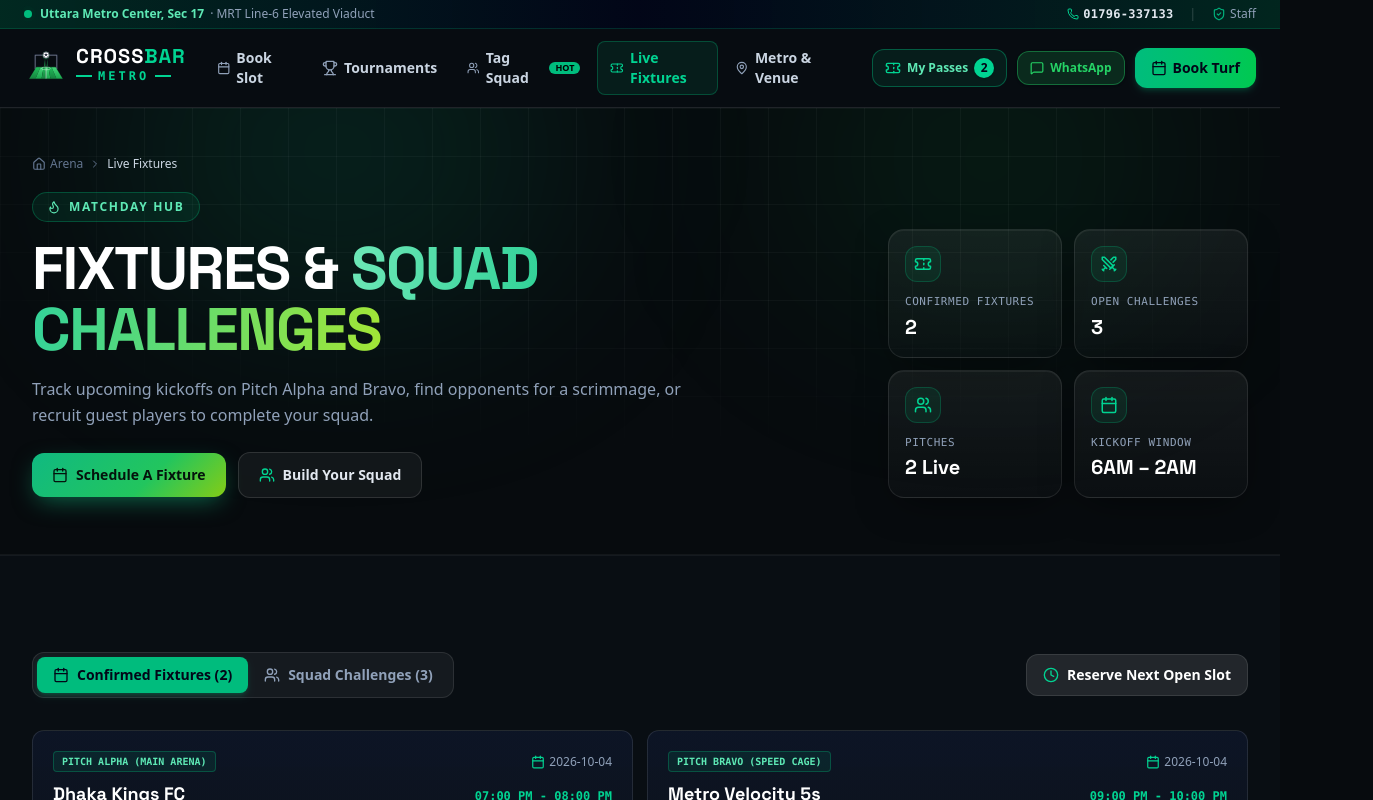
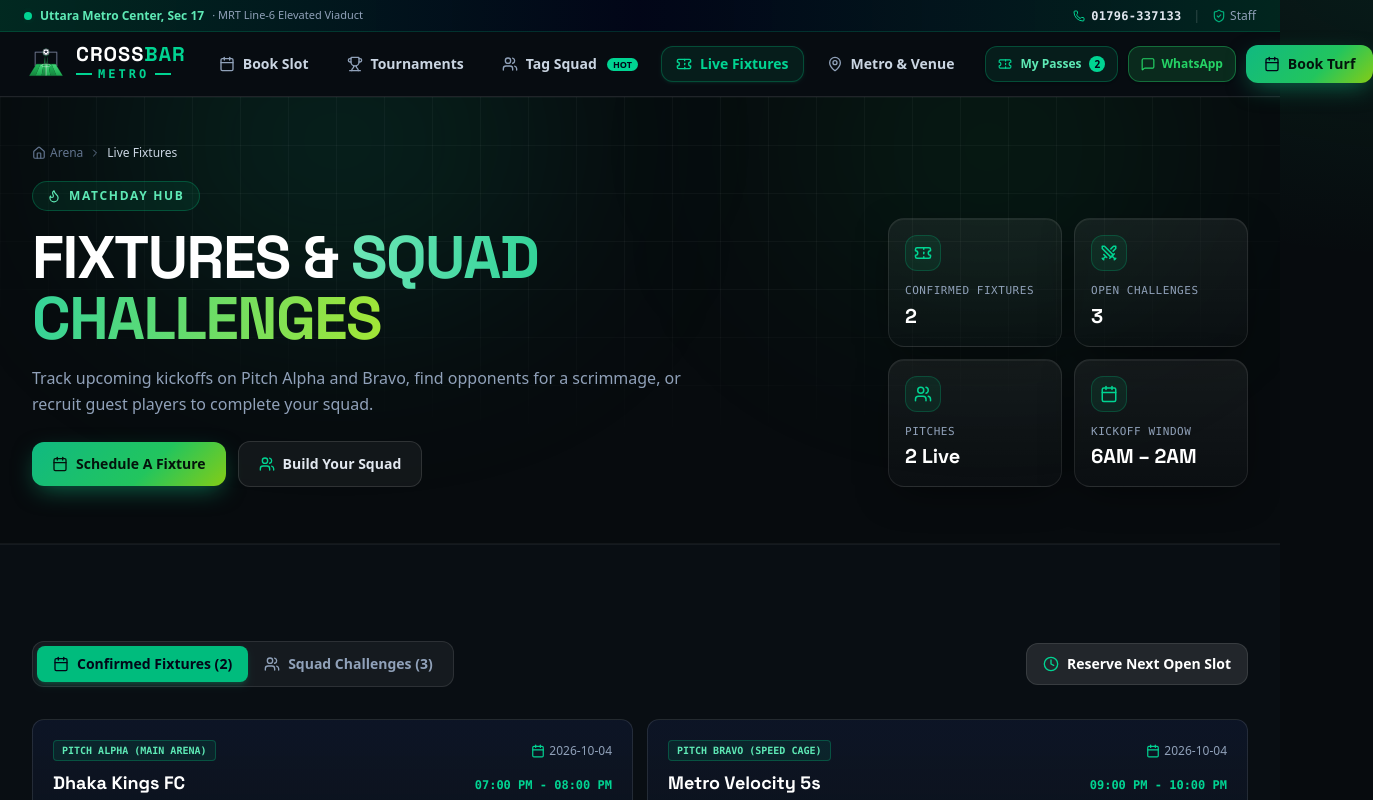
Before and after one commit to rabbiTheWebDeveloper/crossbar-metro-arena---turf-booking---tournaments, a Next.js app: page /matches in a window 1280 px wide. Shown: the top 800 px of the page, 1373 px wide, since content can reach past the window. Built offline with nearby package versions, Linux system fonts and the light colour scheme.

Commit message:
feat: add tournament, venue location, booking, match tracker, and navbar components

```diff
--- a/src/components/BookingSection.tsx
+++ b/src/components/BookingSection.tsx
@@ -135,7 +135,8 @@ export const BookingSection: React.FC<BookingSectionProps> = ({
     <section id="booking" className="py-12 md:py-20 bg-[#090e13] border-t border-white/5 relative">
       <div className="max-w-7xl mx-auto px-4 sm:px-6 lg:px-8">
         {/* Section Heading */}
-        <div className={`text-center max-w-3xl mx-auto mb-10 ${hideHeading ? 'hidden' : ''}`}>
+        {!hideHeading && (
+          <div className="text-center max-w-3xl mx-auto mb-10">
             <div className="inline-flex items-center gap-2 px-3 py-1 rounded-full bg-emerald-500/10 border border-emerald-500/30 text-emerald-400 text-xs font-semibold uppercase tracking-wider mb-3">
               <Clock className="w-3.5 h-3.5" />
               <span>Real-Time Slot Engine</span>
@@ -147,6 +148,7 @@ export const BookingSection: React.FC<BookingSectionProps> = ({
               Select your preferred pitch, date, and hourly slot. Instant confirmation pass generated on booking.
             </p>
           </div>
+        )}
 
         {/* Step 1: Court Selector */}
         <div className="mb-8">
--- a/src/components/MatchTrackerSection.tsx
+++ b/src/components/MatchTrackerSection.tsx
@@ -63,18 +63,20 @@ export const MatchTrackerSection: React.FC<MatchTrackerSectionProps> = ({
     <section id="schedule" className="py-14 md:py-24 bg-[#090e13] border-t border-white/5 relative">
       <div className="max-w-7xl mx-auto px-4 sm:px-6 lg:px-8">
         {/* Section Heading */}
-        <div className={`text-center max-w-3xl mx-auto mb-10 ${hideHeading ? 'hidden' : ''}`}>
+        {!hideHeading && (
+          <div className="text-center max-w-3xl mx-auto mb-10">
             <div className="inline-flex items-center gap-2 px-3 py-1 rounded-full bg-emerald-500/10 border border-emerald-500/30 text-emerald-400 text-xs font-semibold uppercase tracking-wider mb-3">
               <Flame className="w-3.5 h-3.5 text-emerald-400" />
               <span>Matchday Center</span>
             </div>
             <h2 className="text-3xl sm:text-4xl font-extrabold text-white font-display uppercase tracking-tight">
-            Upcoming Matches & Squad Challenges
+              Upcoming Matches &amp; Squad Challenges
             </h2>
             <p className="text-slate-400 text-sm sm:text-base mt-2">
               Track live arena schedule, discover booked kickoffs, or challenge local Dhaka squads for an intense friendly.
             </p>
           </div>
+        )}
 
         {/* Tab Switcher */}
         <div className="flex flex-col sm:flex-row items-center justify-between gap-4 mb-8">
--- a/src/components/Navbar.tsx
+++ b/src/components/Navbar.tsx
@@ -5,7 +5,7 @@ import Link from 'next/link';
 import { usePathname, useRouter } from 'next/navigation';
 import { CrossbarLogo } from './CrossbarLogo';
 import { VENUE_INFO } from '../data/initialData';
-import { Phone, Calendar, Trophy, Users, MapPin, Ticket, ShieldCheck, Menu, X, MessageSquare, ChevronRight, Train, Sparkles } from 'lucide-react';
+import { Phone, Calendar, Trophy, Users, MapPin, Ticket, ShieldCheck, Menu, X, MessageSquare, ChevronRight, Train } from 'lucide-react';
 import { Booking } from '../types';
 import { useArena } from '../context/ArenaContext';
 
@@ -41,7 +41,7 @@ export const Navbar: React.FC<NavbarProps> = ({
   // Monitor scroll for enhanced backdrop blur and border
   useEffect(() => {
     const handleScroll = () => {
-      setScrolled(window.scrollY > 20);
+      setScrolled(window.scrollY > 15);
     };
     window.addEventListener('scroll', handleScroll, { passive: true });
     return () => window.removeEventListener('scroll', handleScroll);
@@ -62,78 +62,74 @@ export const Navbar: React.FC<NavbarProps> = ({
   const navItems = [
     { id: 'booking', href: '/booking', label: 'Book Slot', icon: Calendar, description: 'Hourly pitch availability' },
     { id: 'tournaments', href: '/tournaments', label: 'Tournaments', icon: Trophy, description: '৳60K+ Prize Cups & Leagues' },
-    { id: 'squad-builder', href: '/squad-builder', label: 'Tag Squad', icon: Users, isAction: true, badge: '🔥 Hot', description: 'Create lineup card & formations' },
+    { id: 'squad-builder', href: '/squad-builder', label: 'Tag Squad', icon: Users, badge: 'HOT', description: 'Create lineup card & formations' },
     { id: 'matches', href: '/matches', label: 'Live Fixtures', icon: Ticket, description: 'Confirmed matches & challenges' },
     { id: 'venue', href: '/venue', label: 'Metro & Venue', icon: MapPin, description: 'Uttara Metro Center, Sec 17' },
   ];
 
-  const handleNavClick = (item: typeof navItems[0]) => {
-    setMobileMenuOpen(false);
-    if (onNavigate && pathname === '/') {
-      onNavigate(item.id);
-    } else {
-      router.push(item.href);
-    }
-  };
-
   return (
     <header className={`sticky top-0 z-40 w-full transition-all duration-300 ${
       scrolled
-        ? 'bg-[#070b0f]/95 backdrop-blur-md shadow-xl shadow-black/40 border-b border-emerald-500/20'
+        ? 'bg-[#070b0f]/95 backdrop-blur-md shadow-xl shadow-black/50 border-b border-emerald-500/20'
         : 'bg-[#080d12]/95 backdrop-blur-sm border-b border-white/10'
     }`}>
-      {/* Top Announcement & Quick Contact Micro-Bar */}
-      <div className="bg-gradient-to-r from-emerald-950/90 via-slate-950 to-emerald-950/80 border-b border-emerald-500/20 px-3 sm:px-6 py-1.5 text-xs text-slate-300">
-        <div className="max-w-7xl mx-auto flex items-center justify-between gap-2">
-          {/* Location / Metro Link */}
-          <Link href="/venue" className="flex items-center gap-1.5 sm:gap-2 truncate hover:opacity-90 transition-opacity">
+      {/* 1. TOP ANNOUNCEMENT & CONTACT MICRO-BAR */}
+      <div className="bg-gradient-to-r from-emerald-950/90 via-slate-950 to-emerald-950/80 border-b border-emerald-500/20 px-4 sm:px-6 h-8 flex items-center text-xs text-slate-300">
+        <div className="max-w-7xl w-full mx-auto flex items-center justify-between gap-3">
+          {/* Location & Metro Link */}
+          <Link
+            href="/venue"
+            className="inline-flex items-center gap-2 truncate hover:opacity-90 transition-opacity"
+          >
             <span className="relative flex h-2 w-2 shrink-0">
               <span className="animate-ping absolute inline-flex h-full w-full rounded-full bg-emerald-400 opacity-75"></span>
-              <span className="relative inline-flex rounded-full h-2 w-2 bg-emerald-500"></span>
+              <span className="relative inline-flex rounded-full h-2 w-2 bg-emerald-400"></span>
             </span>
-            <div className="flex items-center gap-1.5 truncate text-[11px] sm:text-xs">
-              <span className="text-emerald-300 font-semibold truncate">Uttara Metro Center, Sec 17</span>
-              <span className="hidden md:inline text-slate-400 font-normal">· MRT Line-6 Elevated Viaduct</span>
-            </div>
+            <span className="text-emerald-300 font-bold text-[11px] sm:text-xs truncate">
+              Uttara Metro Center, Sec 17
+            </span>
+            <span className="hidden md:inline text-slate-400 text-[11px] font-normal">
+              · MRT Line-6 Elevated Viaduct
+            </span>
           </Link>
 
           {/* Quick Hotline & Staff Access */}
-          <div className="flex items-center gap-3 sm:gap-4 shrink-0 text-[11px] sm:text-xs">
+          <div className="flex items-center gap-3 shrink-0 text-[11px] sm:text-xs">
             <a
               href={`tel:${VENUE_INFO.phone}`}
-              className="flex items-center gap-1 text-slate-200 hover:text-emerald-400 font-bold transition-colors"
+              className="inline-flex items-center gap-1.5 text-slate-200 hover:text-emerald-400 font-bold transition-colors"
             >
               <Phone className="w-3 h-3 text-emerald-400 shrink-0" />
-              <span className="tracking-wide font-mono">{VENUE_INFO.phone}</span>
+              <span className="font-mono tracking-wide">{VENUE_INFO.phone}</span>
             </a>
 
-            <span className="text-white/20 hidden sm:inline">|</span>
+            <span className="text-white/20 hidden sm:inline leading-none">|</span>
 
             <Link
               href="/admin"
-              className="text-slate-400 hover:text-emerald-300 transition-colors flex items-center gap-1 cursor-pointer"
+              className="inline-flex items-center gap-1 text-slate-400 hover:text-emerald-300 transition-colors"
               title="Arena Staff Access"
             >
-              <ShieldCheck className="w-3.5 h-3.5 text-emerald-400/80" />
+              <ShieldCheck className="w-3.5 h-3.5 text-emerald-400/80 shrink-0" />
               <span className="hidden sm:inline">Staff</span>
             </Link>
           </div>
         </div>
       </div>
 
-      {/* Main Navigation Bar */}
-      <div className="max-w-7xl mx-auto px-3 sm:px-6 py-2.5 sm:py-3 flex items-center justify-between gap-2 sm:gap-4">
-        {/* Brand Logo */}
+      {/* 2. MAIN NAVIGATION BAR */}
+      <div className="max-w-7xl mx-auto px-4 sm:px-6 h-16 flex items-center justify-between gap-4">
+        {/* Brand Logo (Left) */}
         <Link
           href="/"
-          className="text-left focus:outline-none focus-visible:ring-2 focus-visible:ring-emerald-400 rounded-lg p-0.5 group shrink-0"
+          className="inline-flex items-center text-left focus:outline-none focus-visible:ring-2 focus-visible:ring-emerald-400 rounded-lg p-0.5 group shrink-0"
           aria-label="Crossbar Metro Arena Home"
         >
           <CrossbarLogo size="responsive" />
         </Link>
 
-        {/* Desktop Navigation Links */}
-        <nav className="hidden lg:flex items-center gap-0.5 xl:gap-1">
+        {/* Desktop Navigation Links (Center - Unified Alignment & No Text Wrapping) */}
+        <nav className="hidden lg:flex items-center gap-1 xl:gap-2">
           {navItems.map((item) => {
             const Icon = item.icon;
             const isActive = pathname === item.href || (pathname === '/' && activeSection === item.id);
@@ -141,17 +137,17 @@ export const Navbar: React.FC<NavbarProps> = ({
               <Link
                 key={item.id}
                 href={item.href}
-                className={`flex items-center gap-1.5 px-2.5 xl:px-3 py-1.5 rounded-lg text-xs xl:text-sm font-semibold transition-all cursor-pointer ${
+                className={`h-9 px-3 xl:px-3.5 rounded-xl text-xs xl:text-sm font-semibold transition-all cursor-pointer whitespace-nowrap inline-flex items-center gap-2 border ${
                   isActive
-                    ? 'text-emerald-400 bg-emerald-500/10 border border-emerald-500/30'
-                    : 'text-slate-300 hover:text-white hover:bg-white/5 border border-transparent'
+                    ? 'text-emerald-400 bg-emerald-500/10 border-emerald-500/30 shadow-sm shadow-emerald-500/10'
+                    : 'text-slate-300 hover:text-white hover:bg-white/5 border-transparent'
                 }`}
               >
-                <Icon className={`w-3.5 h-3.5 xl:w-4 xl:h-4 ${isActive ? 'text-emerald-400' : 'text-slate-400'}`} />
-                <span>{item.label}</span>
+                <Icon className={`w-4 h-4 shrink-0 ${isActive ? 'text-emerald-400' : 'text-slate-400'}`} />
+                <span className="leading-none">{item.label}</span>
                 {item.badge && (
-                  <span className="ml-0.5 text-[9px] font-black px-1.5 py-0.2 rounded-full bg-emerald-500 text-black leading-tight">
-                    HOT
+                  <span className="ml-0.5 text-[9px] font-black px-1.5 py-0.5 rounded-full bg-emerald-400 text-slate-950 leading-none shrink-0 inline-flex items-center">
+                    {item.badge}
                   </span>
                 )}
               </Link>
@@ -159,48 +155,48 @@ export const Navbar: React.FC<NavbarProps> = ({
           })}
         </nav>
 
-        {/* Right Action Cluster */}
-        <div className="flex items-center gap-1.5 sm:gap-2.5 shrink-0">
+        {/* Right Action Cluster (Right - Uniform Height & Alignment) */}
+        <div className="flex items-center gap-2 sm:gap-2.5 shrink-0">
           {/* My Passes Button */}
           {bookings.length > 0 && (
             <Link
               href="/passes"
-              className="relative flex items-center gap-1.5 px-2.5 sm:px-3 py-1.5 sm:py-2 rounded-xl text-xs font-bold bg-emerald-500/10 border border-emerald-500/40 text-emerald-300 hover:bg-emerald-500/20 transition-all cursor-pointer"
+              className="h-9 px-3 rounded-xl text-xs font-bold bg-emerald-500/10 border border-emerald-500/30 text-emerald-300 hover:bg-emerald-500/20 transition-all cursor-pointer whitespace-nowrap inline-flex items-center gap-2 shadow-sm"
               title="View your match passes"
             >
-              <Ticket className="w-3.5 h-3.5 sm:w-4 sm:h-4 text-emerald-400 shrink-0" />
-              <span className="hidden sm:inline">My Passes</span>
-              <span className="w-4 h-4 sm:w-5 sm:h-5 flex items-center justify-center rounded-full bg-emerald-400 text-slate-950 text-[10px] sm:text-xs font-black shadow-sm">
+              <Ticket className="w-3.5 h-3.5 text-emerald-400 shrink-0" />
+              <span className="hidden sm:inline leading-none">My Passes</span>
+              <span className="w-4 h-4 flex items-center justify-center rounded-full bg-emerald-400 text-slate-950 text-[10px] font-black shrink-0 leading-none">
                 {bookings.length}
               </span>
             </Link>
           )}
 
-          {/* WhatsApp Direct Chat Button (Desktop & Tablet) */}
+          {/* WhatsApp Direct Chat Button */}
           <a
             href={VENUE_INFO.whatsappUrl}
             target="_blank"
             rel="noopener noreferrer"
-            className="hidden md:flex items-center gap-1.5 px-3 py-2 rounded-xl text-xs font-bold bg-[#25D366]/15 hover:bg-[#25D366]/25 border border-[#25D366]/40 text-[#25D366] transition-all cursor-pointer shadow-sm"
+            className="hidden md:inline-flex h-9 items-center gap-1.5 px-3 rounded-xl text-xs font-bold bg-[#25D366]/15 hover:bg-[#25D366]/25 border border-[#25D366]/40 text-[#25D366] transition-all cursor-pointer shadow-sm whitespace-nowrap"
             title="Chat on WhatsApp"
           >
             <MessageSquare className="w-3.5 h-3.5 shrink-0" />
-            <span className="hidden xl:inline">WhatsApp</span>
+            <span className="hidden xl:inline leading-none">WhatsApp</span>
           </a>
 
           {/* Primary "Book Turf" CTA */}
           <Link
             href="/booking"
-            className="flex items-center gap-1.5 px-3 sm:px-4 py-2 sm:py-2.5 rounded-xl text-xs sm:text-sm font-extrabold bg-gradient-to-r from-emerald-500 to-green-500 hover:from-emerald-400 hover:to-green-400 text-slate-950 shadow-md shadow-emerald-500/20 transition-all transform active:scale-95 cursor-pointer whitespace-nowrap"
+            className="btn-volt h-9 sm:h-9.5 px-3.5 sm:px-4.5 rounded-xl text-xs sm:text-sm font-extrabold whitespace-nowrap inline-flex items-center gap-2 cursor-pointer shadow-md"
           >
-            <Calendar className="w-3.5 h-3.5 sm:w-4 sm:h-4 shrink-0 text-slate-950" />
-            <span>Book Turf</span>
+            <Calendar className="w-4 h-4 text-slate-950 shrink-0" />
+            <span className="leading-none">Book Turf</span>
           </Link>
 
           {/* Mobile Hamburger Toggle */}
           <button
             onClick={() => setMobileMenuOpen(!mobileMenuOpen)}
-            className="lg:hidden p-2 rounded-xl text-slate-300 hover:text-white bg-white/5 hover:bg-white/10 border border-white/10 focus:outline-none transition-colors ml-0.5 cursor-pointer"
+            className="lg:hidden h-9 w-9 rounded-xl text-slate-300 hover:text-white bg-white/5 hover:bg-white/10 border border-white/10 inline-flex items-center justify-center focus:outline-none transition-colors cursor-pointer"
             aria-label="Toggle navigation menu"
             aria-expanded={mobileMenuOpen}
           >
@@ -209,7 +205,7 @@ export const Navbar: React.FC<NavbarProps> = ({
         </div>
       </div>
 
-      {/* Mobile Drawer Overlay & Panel */}
+      {/* 3. MOBILE DRAWER OVERLAY & PANEL */}
       {mobileMenuOpen && (
         <div className="lg:hidden fixed inset-0 z-50 flex flex-col justify-end">
           {/* Backdrop */}
@@ -220,15 +216,15 @@ export const Navbar: React.FC<NavbarProps> = ({
 
           {/* Drawer Menu Container */}
           <div className="relative bg-[#0c131a] border-t border-emerald-500/30 rounded-t-3xl max-h-[85vh] overflow-y-auto shadow-2xl flex flex-col animate-in slide-in-from-bottom duration-300">
-            {/* Drawer Top Handle & Title */}
+            {/* Drawer Header */}
             <div className="p-4 border-b border-white/10 flex items-center justify-between sticky top-0 bg-[#0c131a]/95 backdrop-blur-md z-10">
               <div className="flex items-center gap-2">
                 <CrossbarLogo size="sm" showSubtitle={false} />
-                <span className="text-xs font-bold text-slate-400">· Menu</span>
+                <span className="text-xs font-bold text-slate-400">· Arena Navigation</span>
               </div>
               <button
                 onClick={() => setMobileMenuOpen(false)}
-                className="p-1.5 rounded-lg text-slate-400 hover:text-white hover:bg-white/10"
+                className="p-1.5 rounded-lg text-slate-400 hover:text-white hover:bg-white/10 transition-colors"
               >
                 <X className="w-5 h-5" />
               </button>
@@ -239,12 +235,21 @@ export const Navbar: React.FC<NavbarProps> = ({
               <Link
                 href="/"
                 onClick={() => setMobileMenuOpen(false)}
-                className="flex items-center justify-between p-3 rounded-2xl bg-white/5 hover:bg-emerald-500/10 border border-white/10 hover:border-emerald-500/30 transition-all text-white font-semibold text-sm"
+                className={`flex items-center justify-between p-3 rounded-2xl border transition-all ${
+                  pathname === '/'
+                    ? 'bg-emerald-500/15 border-emerald-500/40 text-emerald-300'
+                    : 'bg-white/5 border-white/10 text-slate-200 hover:bg-white/10'
+                }`}
               >
-                <span className="flex items-center gap-3">
-                  <Sparkles className="w-5 h-5 text-emerald-400" />
-                  <span>Arena Overview</span>
-                </span>
+                <div className="flex items-center gap-3">
+                  <div className={`p-2 rounded-xl ${pathname === '/' ? 'bg-emerald-500/20 text-emerald-400' : 'bg-white/5 text-slate-400'}`}>
+                    <Train className="w-5 h-5" />
+                  </div>
+                  <div>
+                    <div className="font-semibold text-sm">Arena Home</div>
+                    <div className="text-[11px] text-slate-400">Main overview &amp; stadium teaser</div>
+                  </div>
+                </div>
                 <ChevronRight className="w-4 h-4 text-slate-500" />
               </Link>
 
@@ -270,8 +275,8 @@ export const Navbar: React.FC<NavbarProps> = ({
                         <div className="font-semibold text-sm flex items-center gap-2">
                           <span>{item.label}</span>
                           {item.badge && (
-                            <span className="text-[9px] font-black px-1.5 py-0.5 rounded-full bg-emerald-500 text-black">
-                              HOT
+                            <span className="text-[9px] font-black px-1.5 py-0.5 rounded-full bg-emerald-400 text-slate-950 leading-none">
+                              {item.badge}
                             </span>
                           )}
                         </div>
@@ -287,7 +292,11 @@ export const Navbar: React.FC<NavbarProps> = ({
               <Link
                 href="/passes"
                 onClick={() => setMobileMenuOpen(false)}
-                className="flex items-center justify-between p-3 rounded-2xl bg-emerald-950/30 border border-emerald-500/30 text-emerald-300"
+                className={`flex items-center justify-between p-3 rounded-2xl border transition-all ${
+                  pathname === '/passes'
+                    ? 'bg-emerald-500/20 border-emerald-500/50 text-emerald-300'
+                    : 'bg-emerald-950/30 border-emerald-500/30 text-emerald-300'
+                }`}
               >
                 <div className="flex items-center gap-3">
                   <div className="p-2 rounded-xl bg-emerald-500/20 text-emerald-400">
@@ -307,7 +316,7 @@ export const Navbar: React.FC<NavbarProps> = ({
               <Link
                 href="/booking"
                 onClick={() => setMobileMenuOpen(false)}
-                className="w-full py-3.5 rounded-2xl font-black text-center text-slate-950 bg-gradient-to-r from-emerald-400 to-green-500 flex items-center justify-center gap-2 shadow-lg shadow-emerald-500/20"
+                className="btn-volt w-full py-3.5 rounded-2xl font-black text-center flex items-center justify-center gap-2"
               >
                 <Calendar className="w-4 h-4" />
                 <span>BOOK A COURT NOW</span>
--- a/src/components/TournamentSection.tsx
+++ b/src/components/TournamentSection.tsx
@@ -26,7 +26,8 @@ export const TournamentSection: React.FC<TournamentSectionProps> = ({
 
       <div className="relative max-w-7xl mx-auto px-4 sm:px-6 lg:px-8">
         {/* Section Heading */}
-        <div className={`text-center max-w-3xl mx-auto mb-12 ${hideHeading ? 'hidden' : ''}`}>
+        {!hideHeading && (
+          <div className="text-center max-w-3xl mx-auto mb-12">
             <div className="inline-flex items-center gap-2 px-3 py-1 rounded-full bg-amber-500/10 border border-amber-500/30 text-amber-400 text-xs font-semibold uppercase tracking-wider mb-3">
               <Trophy className="w-3.5 h-3.5 text-amber-400" />
               <span>Tournaments & Cups</span>
@@ -38,6 +39,7 @@ export const TournamentSection: React.FC<TournamentSectionProps> = ({
               Bring your squad to compete for grand trophies, medals, and huge cash prizes at Crossbar Metro Arena.
             </p>
           </div>
+        )}
 
         {/* Success Alert if just registered */}
         {justRegisteredTeam && (
--- a/src/components/VenueLocationSection.tsx
+++ b/src/components/VenueLocationSection.tsx
@@ -70,18 +70,20 @@ export const VenueLocationSection: React.FC<VenueLocationSectionProps> = ({ onBo
     <section id="location" className="py-10 sm:py-16 md:py-24 bg-[#070b0e] border-t border-white/5 relative">
       <div className="max-w-7xl mx-auto px-3 sm:px-6 lg:px-8">
         {/* Header */}
-        <div className={`text-center max-w-3xl mx-auto mb-8 sm:mb-12 ${hideHeading ? 'hidden' : ''}`}>
+        {!hideHeading && (
+          <div className="text-center max-w-3xl mx-auto mb-8 sm:mb-12">
             <div className="inline-flex items-center gap-2 px-3 py-1 rounded-full bg-emerald-500/10 border border-emerald-500/30 text-emerald-400 text-[11px] sm:text-xs font-semibold uppercase tracking-wider mb-2.5 sm:mb-3">
               <MapPin className="w-3.5 h-3.5" />
               <span>Prime Uttara Location</span>
             </div>
             <h2 className="text-2xl sm:text-3xl md:text-4xl font-extrabold text-white font-display uppercase tracking-tight">
-            How to Reach & Venue Amenities
+              How to Reach &amp; Venue Amenities
             </h2>
             <p className="text-slate-400 text-xs sm:text-sm md:text-base mt-2 px-2">
               Uttara Metro Center, Sector 17, Dhaka-1230. The most easily accessible football turf in Dhaka via Metro Rail.
             </p>
           </div>
+        )}
 
         {/* Metro Highlight Banner */}
         <div className="mb-8 sm:mb-12 p-4 sm:p-6 md:p-8 rounded-2xl bg-gradient-to-r from-emerald-950/70 via-slate-900 to-[#0e1620] border border-emerald-500/30 relative overflow-hidden">
```
Lines whose indentation alone changed are shown as unchanged.
